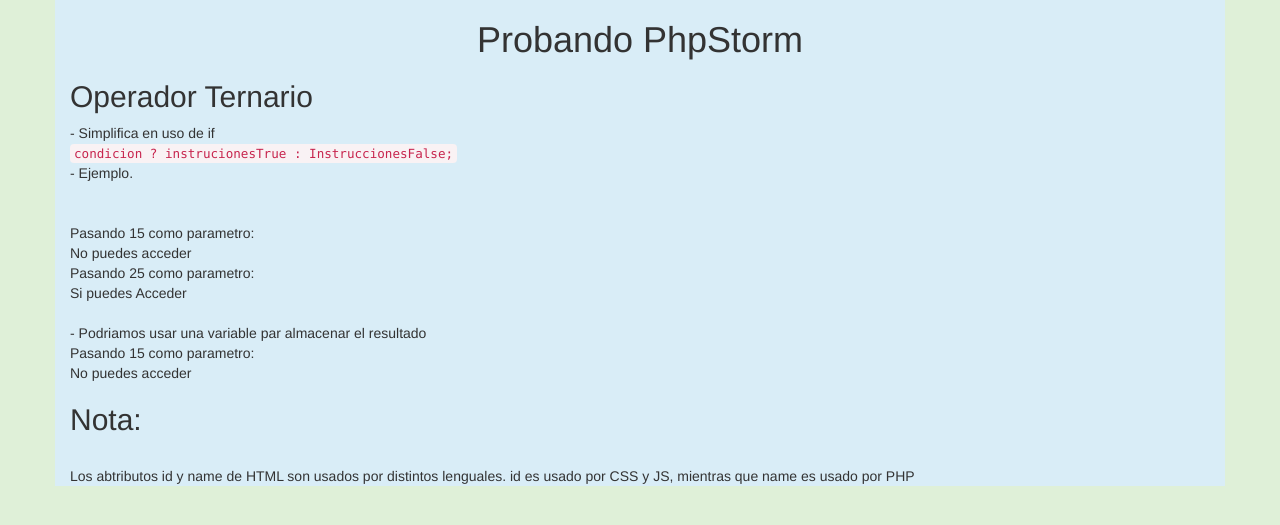
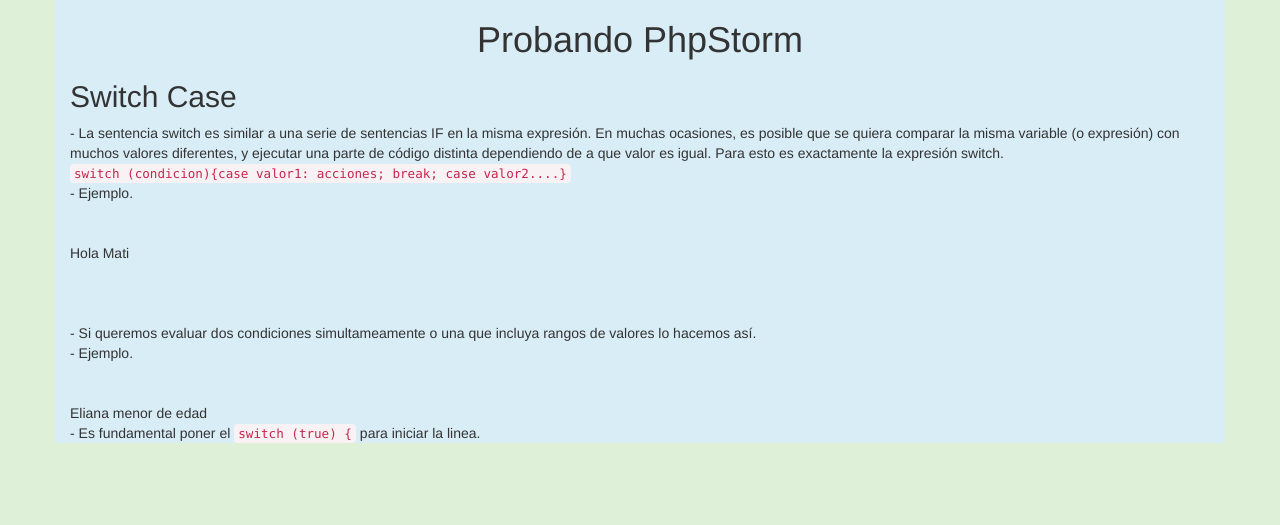
Before and after one commit to App-PHP/PHP-Pildoras, a PHP site: page / in a window 1280 px wide. Shown: the top 525 px of the page. Run offline with PHP 8.4, Linux system fonts and the light colour scheme.

Commit message:
Video 17, Uso de switch - case.

```diff
--- a/index.php
+++ b/index.php
@@ -1,5 +1,5 @@
 <?php
 require("config/config.php");
 require("html/head.html");
-require("videos/1/16-OperadorTernario.php");
+require("videos/1/17-Switch-case.php");
 include("html/foot.html");
--- /dev/null
+++ b/videos/1/17-Switch-case.php
@@ -0,0 +1,61 @@
+<?php
+/**
+ * Created by PhpStorm.
+ * User: hernan
+ * Date: 20/06/2016
+ * Time: 11:28
+ */
+
+echo "<h2>Switch Case</h2>";
+
+echo "- La sentencia switch es similar a una serie de sentencias IF en la misma expresión. En muchas ocasiones, es posible que se quiera comparar la misma variable (o expresión) con muchos valores diferentes, y ejecutar una parte de código distinta dependiendo de a que valor es igual. Para esto es exactamente la expresión switch.<br>";
+
+echo "<code>switch (condicion){case valor1: acciones; break; case valor2....}</code><br>";
+
+echo "- Ejemplo.<br><br><br>";
+
+$nombre = "Matias";
+
+switch ($nombre) {
+    case "Eliana":
+        echo "Hola Eliana";
+        break;
+    case "Matias":
+        echo "Hola Mati";
+        break;
+    case "Hernan":
+        echo "Hola Hernan";
+        break;
+    default:
+        echo "No Autorizado";
+
+}
+echo "<br><br><br>";
+
+echo "<br>- Si queremos evaluar dos condiciones simultameamente o una que incluya rangos de valores lo hacemos así.<br>";
+
+echo "- Ejemplo.<br><br><br>";
+$edad = 15;
+$nombre2 = "Eliana";
+
+switch (true) {
+    case $edad < 18 && $nombre2 = "Eliana":
+        echo "Eliana menor de edad";
+        break;
+    case $edad < 35 && $nombre2 = "Eliana":
+        echo "Eliana joven";
+        break;
+    case $edad < 3 && $nombre2 = "Matias":
+        echo "Mati bebe";
+        break;
+    case $edad < 18 && $nombre2 = "Matias":
+        echo "Mati mejor de edad";
+        break;
+    case $edad < 35 && $nombre2 = "Matias":
+        echo "Mati joven";
+        break;
+    default:
+        echo "otro";
+}
+
+echo "<br>- Es fundamental poner el <code>switch (true) {</code> para iniciar la linea.<br>";
```
